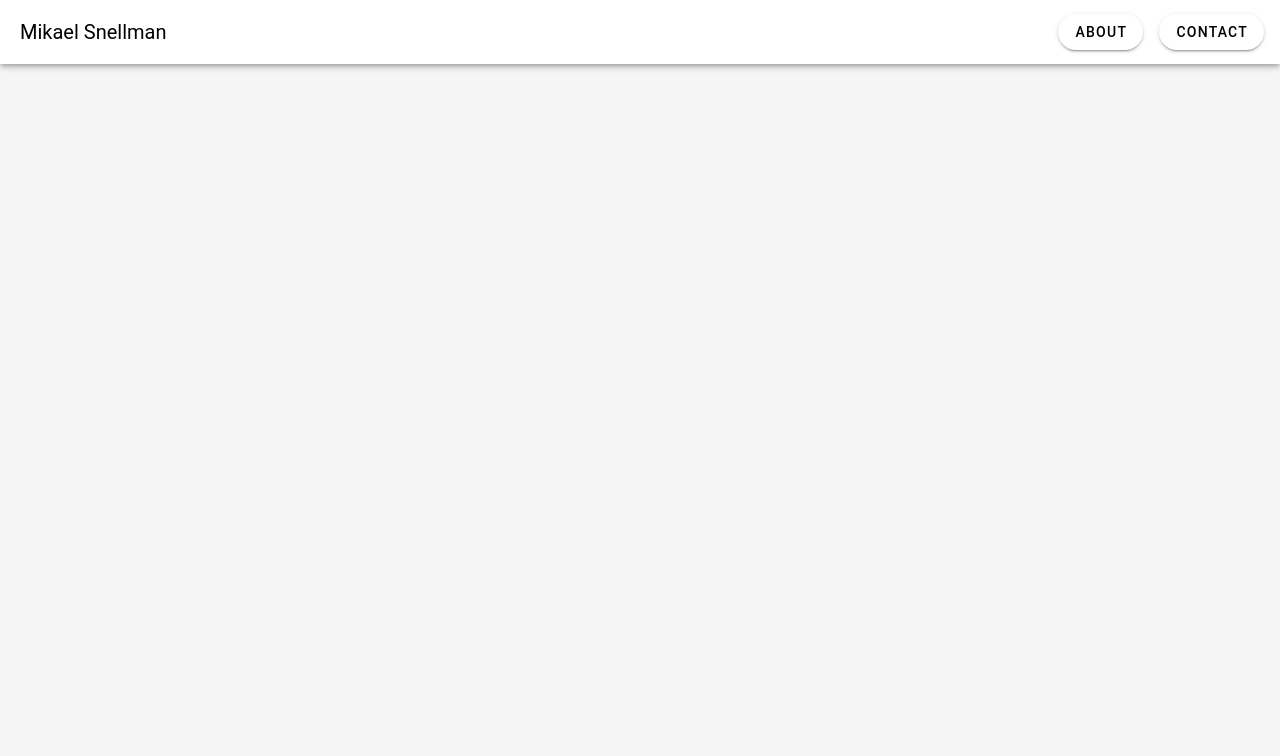
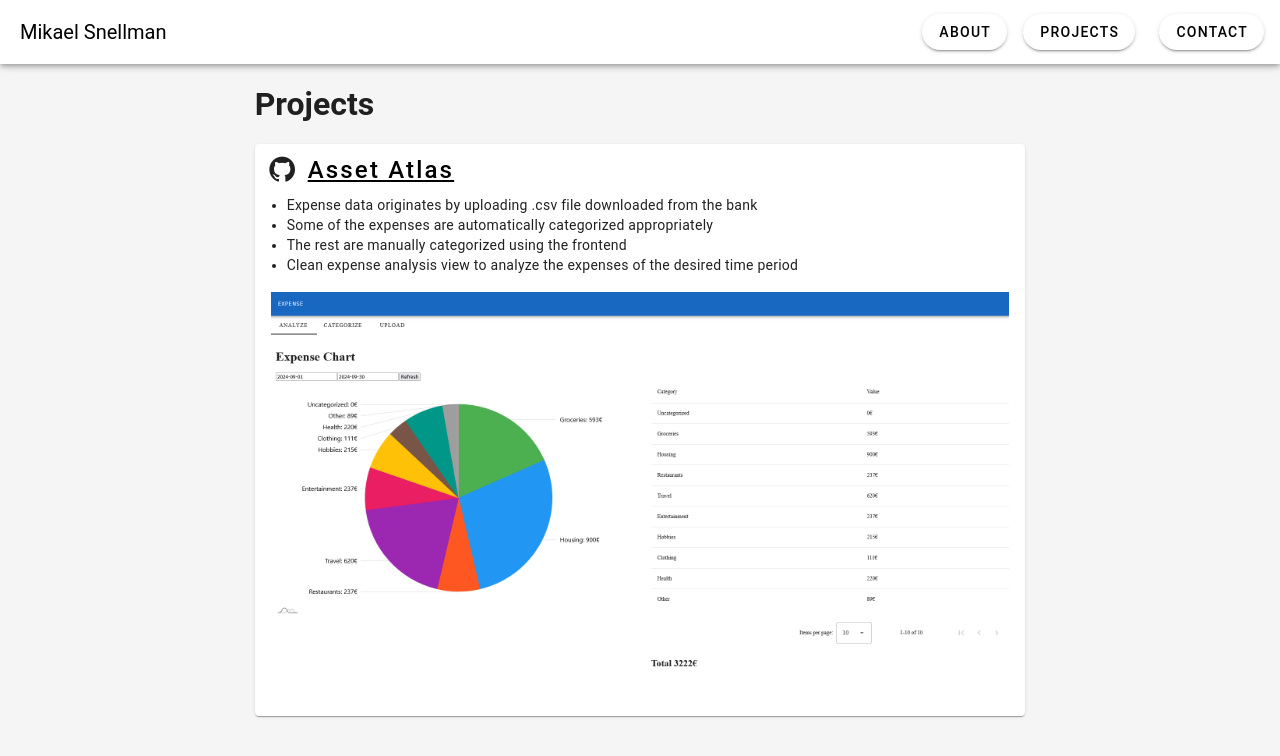
Before and after one commit to NotActuallyBob/personaltestwebsite, a Vue app: page /projects in a window 1280 px wide. Shown: the top 756 px of the page. Built offline with nearby package versions, Linux system fonts and the light colour scheme.

Commit message:
Add ProjectView with first project

```diff
--- a/src/App.vue
+++ b/src/App.vue
@@ -13,6 +13,11 @@
       <router-link to="/about">
         <v-btn class="mx-2" elevation="2" rounded>
           About
+        </v-btn>
+      </router-link>
+      <router-link to="/projects">
+        <v-btn class="mr-4 ml-2" elevation="2" rounded>
+          Projects
         </v-btn>
       </router-link>
       <router-link to="/contact">
--- /dev/null
+++ b/src/components/ProjectCard.vue
@@ -0,0 +1,28 @@
+<script setup lang="ts">
+defineProps({
+    title: {
+        type: String,
+        required: true
+    },
+    url: {
+        type: String,
+        required: true
+    },
+})
+</script>
+
+<template>
+    <v-card class="my-4">
+        <v-card-title>
+            <v-btn flat class="px-0" style="font-size: x-large; text-transform: none;" prepend-icon="mdi-github">
+                <a :href="url" style="text-decoration: underline;">
+                    {{ title }}
+                </a>
+            </v-btn>
+
+        </v-card-title>
+        <v-card-text>
+            <slot></slot>
+        </v-card-text>
+    </v-card>
+</template>
--- a/src/router/index.ts
+++ b/src/router/index.ts
@@ -4,11 +4,13 @@ import { createWebHistory } from 'vue-router'
 //import HomeView from '../views/HomeView.vue'
 import AboutView from '../views/AboutView.vue'
 import ContactView from '../views/ContactView.vue'
+import ProjectsView from '@/views/ProjectsView.vue'
 
 const routes = [
     { path: '/', redirect: '/about' },
     { path: '/about', name: 'About', component: AboutView },
     { path: '/contact', name: 'Contact', component: ContactView },
+    { path: '/projects', name: 'Project', component: ProjectsView },
 ]
 
 const router = createRouter({
--- /dev/null
+++ b/src/views/ProjectsView.vue
@@ -0,0 +1,23 @@
+<script setup lang="ts">
+    import image from "@/assets/projects/asset_atlas.png";
+    import ProjectCard from "@/components/ProjectCard.vue";
+</script>
+
+<template>
+    <h1>Projects</h1>
+
+    <ProjectCard
+        title="Asset Atlas"
+        url="https://github.com/NotActuallyBob/AssetAtlas/tree/master?tab=readme-ov-file#assetatlas"
+    >
+        <div>
+            <ul class="mx-4">
+                <li>Expense data originates by uploading .csv file downloaded from the bank</li>
+                <li>Some of the expenses are automatically categorized appropriately</li>
+                <li>The rest are manually categorized using the frontend</li>
+                <li>Clean expense analysis view to analyze the expenses of the desired time period</li>
+            </ul>
+        </div>
+        <img class="my-4" width="100%" :src="image">
+    </ProjectCard>
+</template>
```
Also changed, not shown: src/assets/projects/asset_atlas.png (added).
